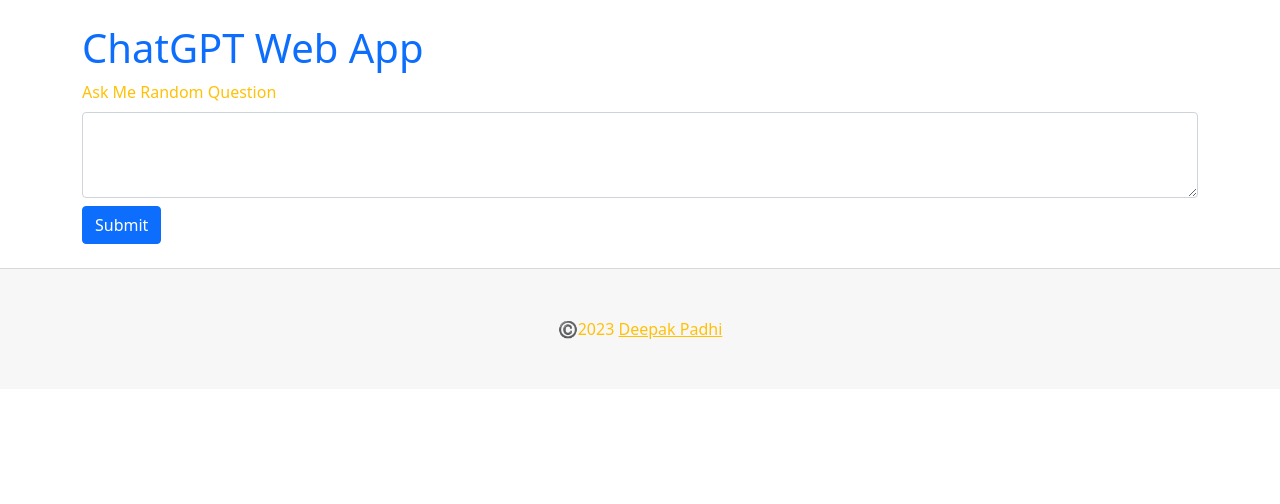
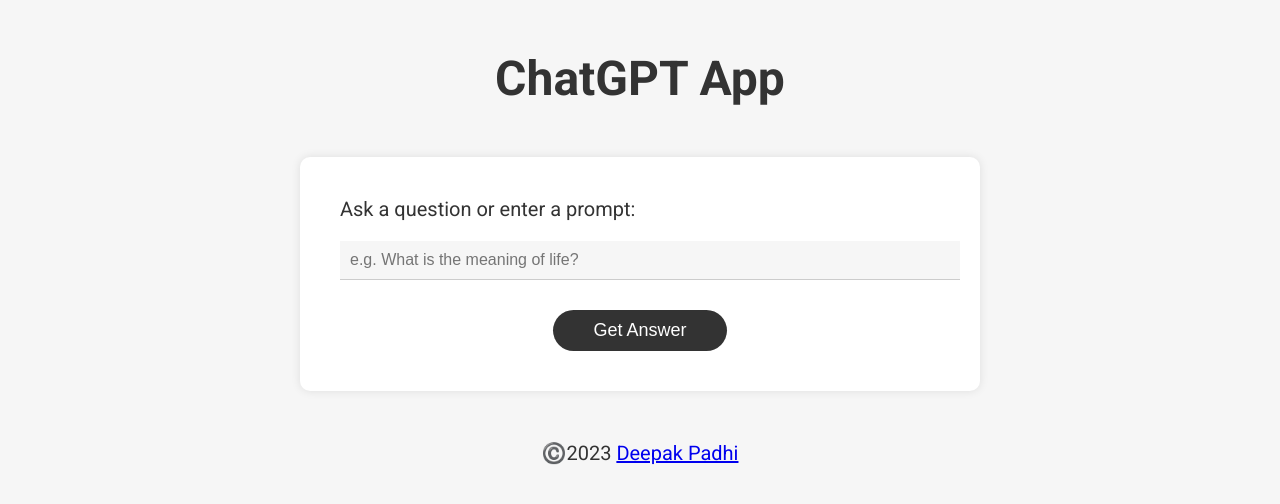
Before and after one commit to deepakpadhi986/py-assign, a Flask app: page / in a window 1280 px wide. Shown: the top 504 px of the page. Run offline with Flask 3, Linux system fonts and the light colour scheme.

Commit message:
Update home.html

```diff
--- a/templates/home.html
+++ b/templates/home.html
@@ -1,36 +1,96 @@
 <!DOCTYPE html>
-<html>
-
+<html lang="en">
 <head>
-  <title>My App</title>
-  <meta name="viewport" content="width=device-width, initial-scale=1">
-  <link rel="stylesheet" href="/static/style.css">
-  <link href="https://cdn.jsdelivr.net/npm/bootstrap@5.0.2/dist/css/bootstrap.min.css" rel="stylesheet"
-    integrity="sha384-EVSTQN3/azprG1Anm3QDgpJLIm9Nao0Yz1ztcQTwFspd3yD65VohhpuuCOmLASjC" crossorigin="anonymous">
+  <meta charset="UTF-8">
+  <title>App | Home</title>
+  <link rel="shortcut icon" href="https://img.icons8.com/cute-clipart/64/null/chat.png" type="image/x-icon">
+	<link href="https://fonts.googleapis.com/css?family=Roboto:400,700" rel="stylesheet">
+	<style type="text/css">
+		body {
+			background-color: #f6f6f6;
+			font-family: 'Roboto', sans-serif;
+			margin: 0;
+			padding: 0;
+		}
+		h1 {
+			text-align: center;
+			margin-top: 50px;
+			font-size: 48px;
+			color: #333;
+		}
+		form {
+			width: 600px;
+			margin: 50px auto;
+			background-color: #fff;
+			border-radius: 10px;
+			padding: 40px;
+			box-shadow: 0 0 10px rgba(0, 0, 0, 0.1);
+		}
+		label {
+			display: block;
+			font-size: 20px;
+			margin-bottom: 20px;
+			color: #333;
+		}
+		input[type="text"] {
+			width: 100%;
+			padding: 10px;
+			border: none;
+			border-bottom: 1px solid #ccc;
+			font-size: 16px;
+			color: #333;
+			background-color: #f6f6f6;
+			margin-bottom: 30px;
+		}
+		input[type="submit"] {
+			display: block;
+			margin: 0 auto;
+			background-color: #333;
+			color: #fff;
+			border: none;
+			border-radius: 25px;
+			padding: 10px 40px;
+			font-size: 18px;
+			cursor: pointer;
+			transition: background-color 0.3s ease;
+		}
+		input[type="submit"]:hover {
+			background-color: #444;
+		}
+		.footer {
+			text-align: center;
+			margin-top: 50px;
+			font-size: 20px;
+			color: #333;
+		}
+		.footer a:visited{
+			color: #333;
+		}
+		.footer a:active{
+			color: #333;
+		}
+		@media only screen and (max-width: 768px) {
+			form {
+				width: 90%;
+				padding: 20px;
+			}
+			h1 {
+				font-size: 36px;
+				margin-top: 30px;
+			}
+		}
+	</style>
 </head>
-
 <body>
-  <div class="container mt-4">
-    <h1 class="text-primary h1">ChatGPT Web App</h1>
-    <form action="/result" method="POST">
-      <div class="form-group">
-        <label for="message" class="text-warning">Ask Me Random Question</label>
-        <textarea class="form-control mt-2 form-text" id="message" name="message" rows="3"></textarea>
-      </div>
-      <button type="submit" class="btn btn-primary mt-2">Submit</button>
-    </form>
-  </div>
-  <footer class="card-footer text-warning p-5 mt-4 text-center">
-    ©️<span id="year"></span> <a href="https://dnoobnerd.netlify.app/"
-      class="text-decoration-underline text-warning">Deepak Padhi</a>
-  </footer>
-  <script src="https://cdn.jsdelivr.net/npm/bootstrap@5.0.2/dist/js/bootstrap.bundle.min.js"
-    integrity="sha384-MrcW6ZMFYlzcLA8Nl+NtUVF0sA7MsXsP1UyJoMp4YLEuNSfAP+JcXn/tWtIaxVXM"
-    crossorigin="anonymous">
-  </script>
-  <script>
-    document.getElementById("year").innerHTML = new Date().getFullYear();
-  </script>
+  <h1>ChatGPT App</h1>
+	<form action="/result" method="POST">
+		<label for="prompt">Ask a question or enter a prompt:</label>
+		<input type="text" id="prompt" name="prompt" placeholder="e.g. What is the meaning of life?" required>
+		<input type="submit" value="Get Answer">
+	</form>
+	<p class="footer">©️<span id="year"></span> <a href="https://dnoobnerd.netlify.app/">Deepak Padhi</a></p>
+	<script>
+		document.getElementById("year").innerHTML = new Date().getFullYear();
+	  </script>
 </body>
-
 </html>
```
